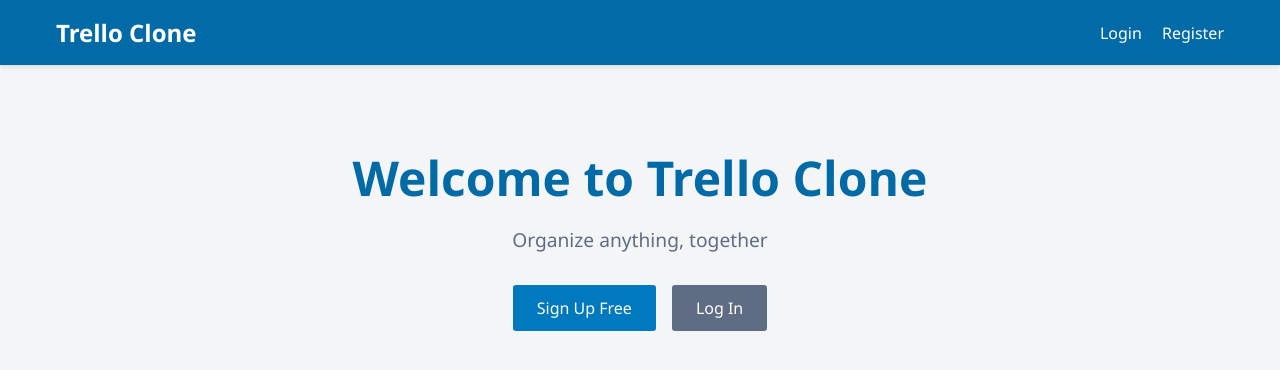
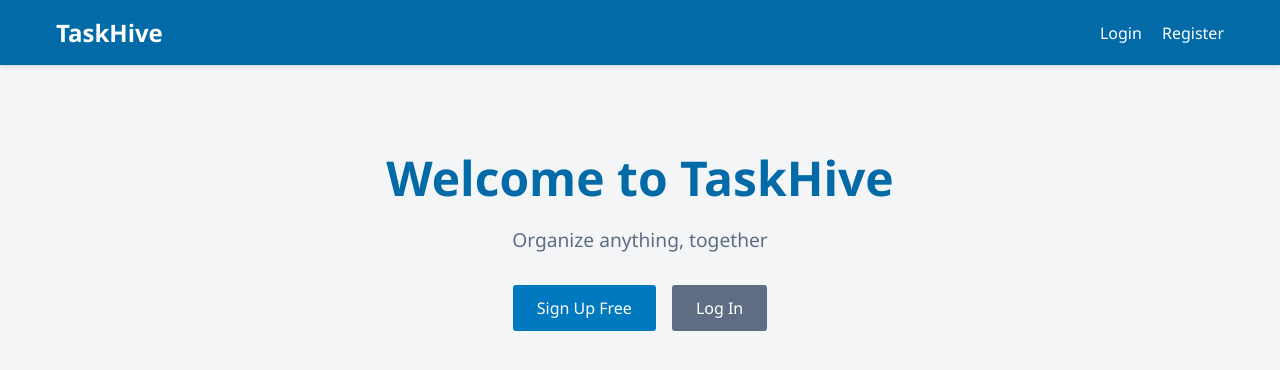
Before and after one commit to arikarank/trello-clone, a Flask app: page / in a window 1280 px wide. Shown: the top 370 px of the page. Run offline with Flask 3, Linux system fonts and the light colour scheme.

Commit message:
Rename project to TaskHive: update UI, DB config, and docs

```diff
--- a/app.py
+++ b/app.py
@@ -20,7 +20,7 @@ from werkzeug.utils import secure_filename
 
 app = Flask(__name__)
 app.config['SECRET_KEY'] = 'your-secret-key-here'
-app.config['SQLALCHEMY_DATABASE_URI'] = 'sqlite:///trello.db'
+app.config['SQLALCHEMY_DATABASE_URI'] = 'sqlite:///taskhive.db'
 app.config['SQLALCHEMY_TRACK_MODIFICATIONS'] = False
 
 # Configuration for file uploads
--- a/static/script.js
+++ b/static/script.js
@@ -1,5 +1,5 @@
 document.addEventListener('DOMContentLoaded', function() {
-    console.log('DOM loaded - initializing Trello Clone');
+    console.log('DOM loaded - initializing TaskHive');
     initializeModals();
     initializeBoardEvents();
     initializeFormSubmissions();
--- a/templates/base.html
+++ b/templates/base.html
@@ -3,14 +3,14 @@
 <head>
     <meta charset="UTF-8">
     <meta name="viewport" content="width=device-width, initial-scale=1.0">
-    <title>Trello Clone</title>
+    <title>TaskHive</title>
     <link rel="stylesheet" href="{{ url_for('static', filename='style.css') }}">
 </head>
 <body>
     <nav class="navbar">
         <div class="nav-container">
             <div class="nav-brand">
-                <h2>Trello Clone</h2>
+                <h2>TaskHive</h2>
             </div>
             {% if current_user.is_authenticated %}
             <div class="nav-search">
--- a/templates/index.html
+++ b/templates/index.html
@@ -3,7 +3,7 @@
 {% block content %}
 <div class="hero">
     <div class="hero-content">
-        <h1>Welcome to Trello Clone</h1>
+        <h1>Welcome to TaskHive</h1>
         <p>Organize anything, together</p>
         <div class="hero-buttons">
             <a href="{{ url_for('register') }}" class="btn btn-primary">Sign Up Free</a>
--- a/templates/login.html
+++ b/templates/login.html
@@ -3,7 +3,7 @@
 {% block content %}
 <div class="auth-container">
     <div class="auth-form">
-        <h2>Log In to Trello Clone</h2>
+        <h2>Log In to TaskHive</h2>
         {% if error %}
             <div class="alert alert-error">{{ error }}</div>
         {% endif %}
--- a/templates/register.html
+++ b/templates/register.html
@@ -3,7 +3,7 @@
 {% block content %}
 <div class="auth-container">
     <div class="auth-form">
-        <h2>Register for Trello Clone</h2>
+        <h2>Register for TaskHive</h2>
         {% if error %}
             <div class="alert alert-error">{{ error }}</div>
         {% endif %}
```
Also changed, not shown: README.md.
